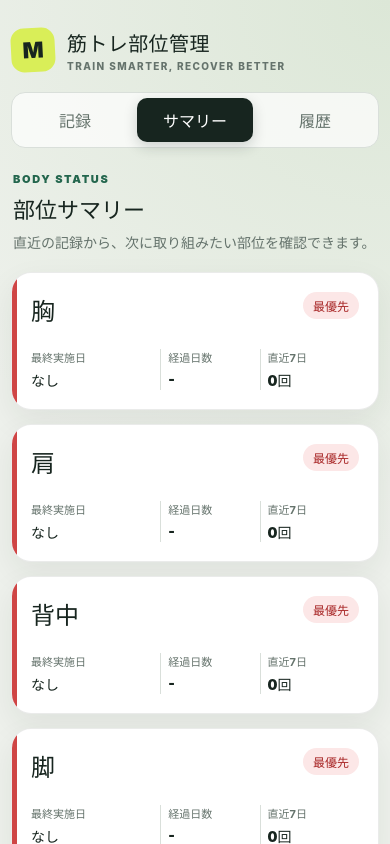
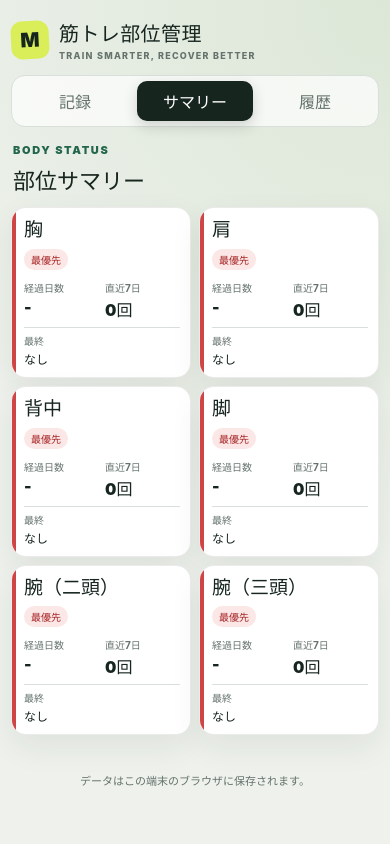
Before and after one commit to utok9550/training-parts-manager, a React (Vite) app: page / in a window 390 px wide. Both pictures are taken after a click on the button "サマリー". Shown: the top 844 px of the page. Built offline with nearby package versions, Linux system fonts and the light colour scheme.

Commit message:
スマホ向けサマリーを一覧化

```diff
--- a/src/components/SummaryView.tsx
+++ b/src/components/SummaryView.tsx
@@ -18,7 +18,6 @@ export function SummaryView({ summaries }: SummaryViewProps) {
       <div className="page-heading">
         <p className="eyebrow">BODY STATUS</p>
         <h2 id="summary-title">部位サマリー</h2>
-        <p>直近の記録から、次に取り組みたい部位を確認できます。</p>
       </div>
 
       <div className="summary-grid">
@@ -33,14 +32,6 @@ export function SummaryView({ summaries }: SummaryViewProps) {
             </div>
             <dl className="summary-stats">
               <div>
-                <dt>最終実施日</dt>
-                <dd>
-                  {summary.lastDate
-                    ? formatDisplayDate(summary.lastDate)
-                    : "なし"}
-                </dd>
-              </div>
-              <div>
                 <dt>経過日数</dt>
                 <dd>
                   {summary.elapsedDays === null
@@ -52,6 +43,14 @@ export function SummaryView({ summaries }: SummaryViewProps) {
                 <dt>直近7日</dt>
                 <dd>{summary.recentCount}回</dd>
               </div>
+              <div className="summary-last-date">
+                <dt>最終</dt>
+                <dd>
+                  {summary.lastDate
+                    ? formatDisplayDate(summary.lastDate).slice(5)
+                    : "なし"}
+                </dd>
+              </div>
             </dl>
           </article>
         ))}
--- a/src/styles.css
+++ b/src/styles.css
@@ -311,10 +311,14 @@ h2 {
   gap: 14px;
 }
 
+.summary-grid {
+  grid-template-columns: repeat(2, minmax(0, 1fr));
+}
+
 .summary-card {
   position: relative;
   overflow: hidden;
-  padding: 19px;
+  padding: 14px;
 }
 
 .summary-card::before {
@@ -326,15 +330,15 @@ h2 {
 }
 
 .summary-card h3 {
-  font-size: 24px;
+  font-size: 22px;
 }
 
 .priority-badge {
-  padding: 5px 10px;
+  padding: 4px 8px;
   border-radius: 99px;
   color: var(--priority-text);
   background: var(--priority-bg);
-  font-size: 12px;
+  font-size: 11px;
   font-weight: 900;
 }
 
@@ -364,17 +368,13 @@ h2 {
 
 .summary-stats {
   display: grid;
-  grid-template-columns: 1.4fr 1fr 1fr;
-  margin: 22px 0 0;
+  grid-template-columns: repeat(2, minmax(0, 1fr));
+  gap: 9px;
+  margin: 14px 0 0;
 }
 
 .summary-stats div {
-  padding: 0 10px;
-  border-left: 1px solid var(--line);
-}
-
-.summary-stats div:first-child {
-  padding-left: 0;
+  padding: 0;
   border-left: 0;
 }
 
@@ -387,8 +387,18 @@ h2 {
 
 .summary-stats dd {
   margin: 0;
-  font-size: 15px;
+  font-size: 18px;
   font-weight: 900;
+}
+
+.summary-last-date {
+  grid-column: 1 / -1;
+  padding-top: 6px !important;
+  border-top: 1px solid var(--line);
+}
+
+.summary-last-date dd {
+  font-size: 14px;
 }
 
 .history-card {
@@ -522,7 +532,7 @@ footer {
   }
 
   .summary-grid {
-    grid-template-columns: repeat(2, 1fr);
+    grid-template-columns: repeat(3, 1fr);
   }
 
   .history-list {
@@ -539,6 +549,41 @@ footer {
     width: min(100% - 22px, 1040px);
   }
 
+  .app-header {
+    padding: 18px 0 14px;
+  }
+
+  .brand {
+    gap: 10px;
+  }
+
+  .brand-mark {
+    width: 38px;
+    height: 38px;
+    border-radius: 11px;
+    font-size: 20px;
+  }
+
+  .brand p {
+    font-size: 9px;
+  }
+
+  .tab-navigation {
+    margin-bottom: 16px;
+  }
+
+  .tab-navigation button {
+    min-height: 40px;
+  }
+
+  .page-heading {
+    margin-bottom: 12px;
+  }
+
+  .page-heading h2 {
+    font-size: 22px;
+  }
+
   .part-options {
     grid-template-columns: repeat(3, 1fr);
   }
@@ -548,16 +593,56 @@ footer {
     border-radius: 17px;
   }
 
-  .summary-stats {
-    grid-template-columns: 1.3fr 1fr 1fr;
+  .summary-grid {
+    gap: 8px;
   }
 
-  .summary-stats div {
-    padding: 0 7px;
+  .summary-card {
+    min-height: 128px;
+    padding: 11px 10px 10px 12px;
+    border-radius: 15px;
+  }
+
+  .summary-card::before {
+    width: 4px;
+  }
+
+  .summary-card-header {
+    display: grid;
+    gap: 7px;
+  }
+
+  .summary-card h3 {
+    font-size: 19px;
+    line-height: 1.2;
+  }
+
+  .priority-badge {
+    justify-self: start;
+    padding: 3px 7px;
+    font-size: 10px;
+  }
+
+  .summary-stats {
+    gap: 6px;
+    margin-top: 10px;
+  }
+
+  .summary-stats dt {
+    margin-bottom: 2px;
+    font-size: 10px;
   }
 
   .summary-stats dd {
-    font-size: 14px;
+    font-size: 16px;
+  }
+
+  .summary-last-date {
+    padding-top: 5px !important;
+  }
+
+  .summary-last-date dd {
+    font-size: 12px;
   }
 }
 
```
